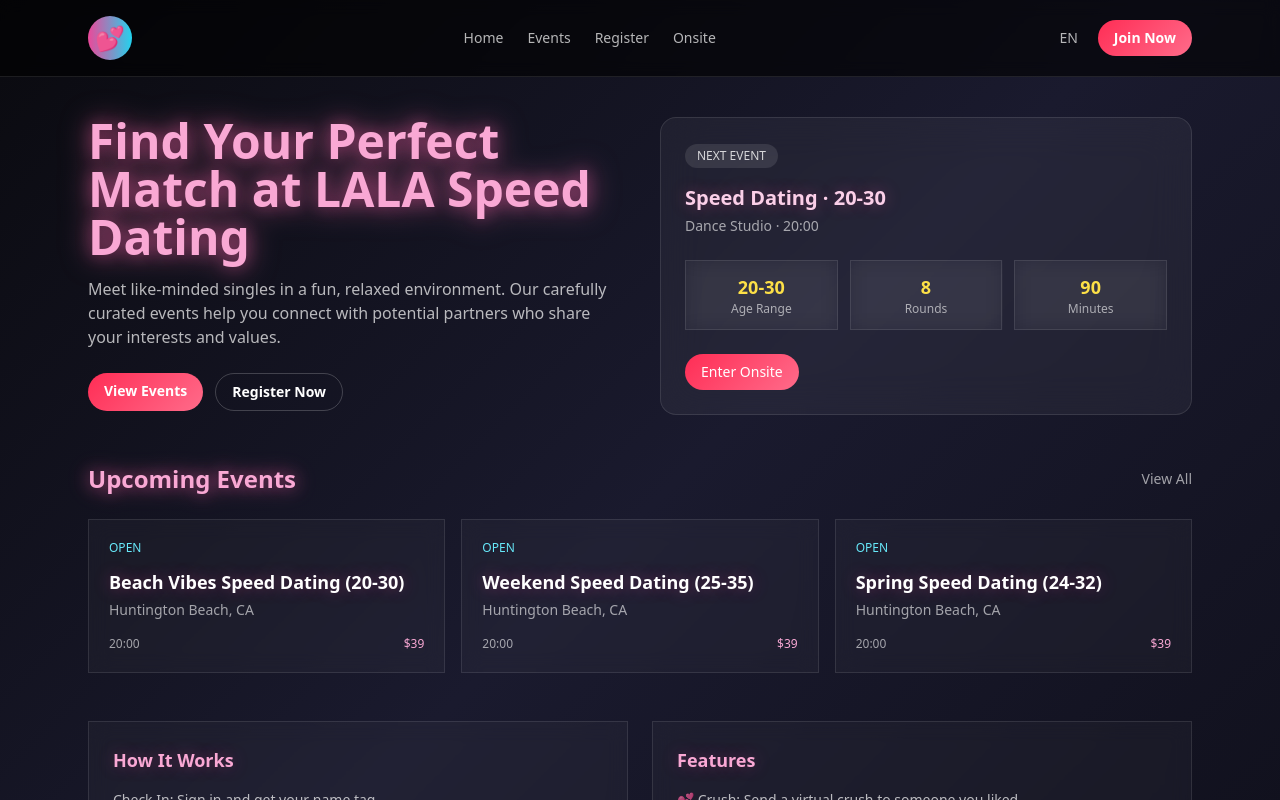
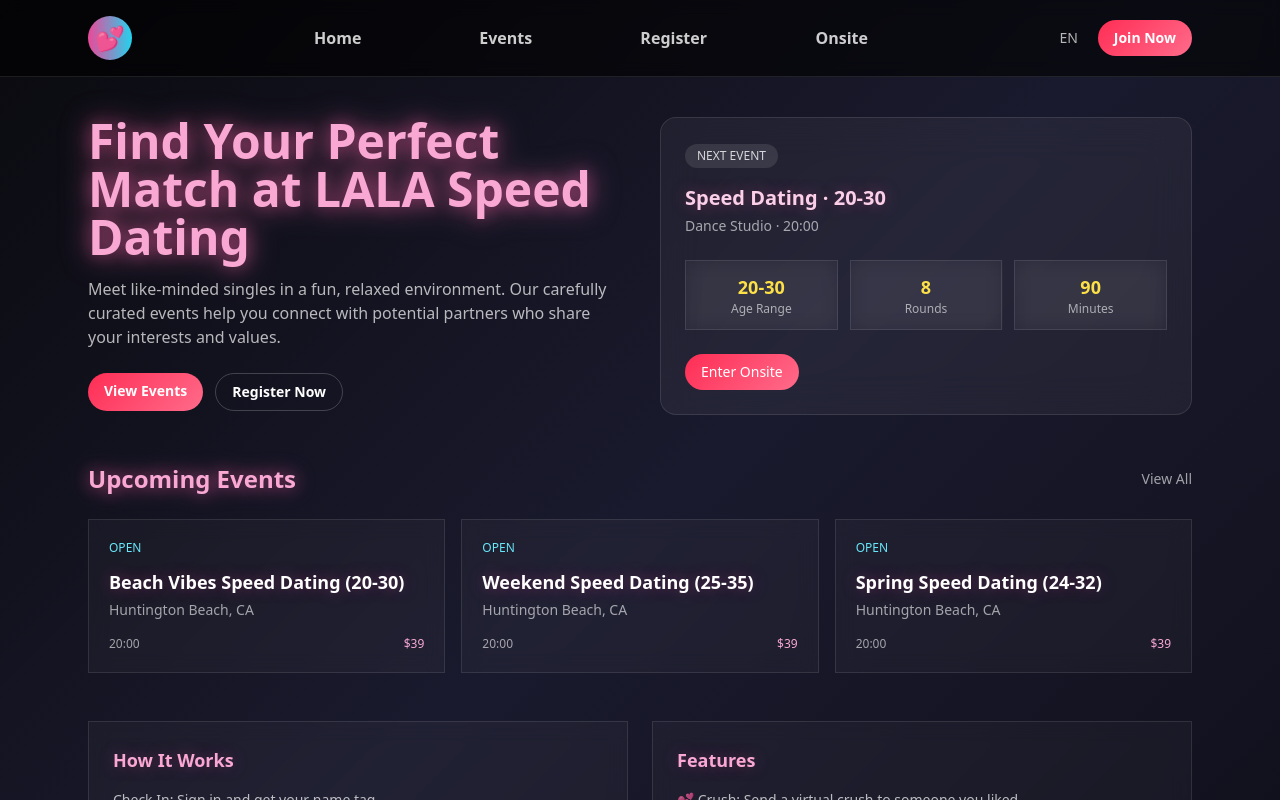
Before and after one commit to lmagic1977/laladating-web, a Next.js app: page / in a window 1280 px wide. Shown: the top 800 px of the page. Built offline with nearby package versions, Linux system fonts and the light colour scheme.

Commit message:
style: enlarge and evenly distribute top nav items

```diff
--- a/src/app/site-shell.tsx
+++ b/src/app/site-shell.tsx
@@ -14,11 +14,11 @@ export function SiteShell({ children }: { children: React.ReactNode }) {
               💕
             </div>
           </a>
-          <nav className="hidden items-center gap-6 text-sm text-white/70 md:flex">
-            <a href="/" className="hover:text-white">{t('nav.home')}</a>
-            <a href="/events" className="hover:text-white">{t('nav.events')}</a>
-            <a href="/register" className="hover:text-white">{t('nav.register')}</a>
-            <a href="/onsite" className="hover:text-white">{t('nav.onsite')}</a>
+          <nav className="hidden md:flex flex-1 max-w-2xl mx-8 items-center justify-between text-base font-semibold text-white/80">
+            <a href="/" className="flex-1 text-center hover:text-white">{t('nav.home')}</a>
+            <a href="/events" className="flex-1 text-center hover:text-white">{t('nav.events')}</a>
+            <a href="/register" className="flex-1 text-center hover:text-white">{t('nav.register')}</a>
+            <a href="/onsite" className="flex-1 text-center hover:text-white">{t('nav.onsite')}</a>
           </nav>
           <div className="flex items-center gap-2">
             <LangToggle />
```
